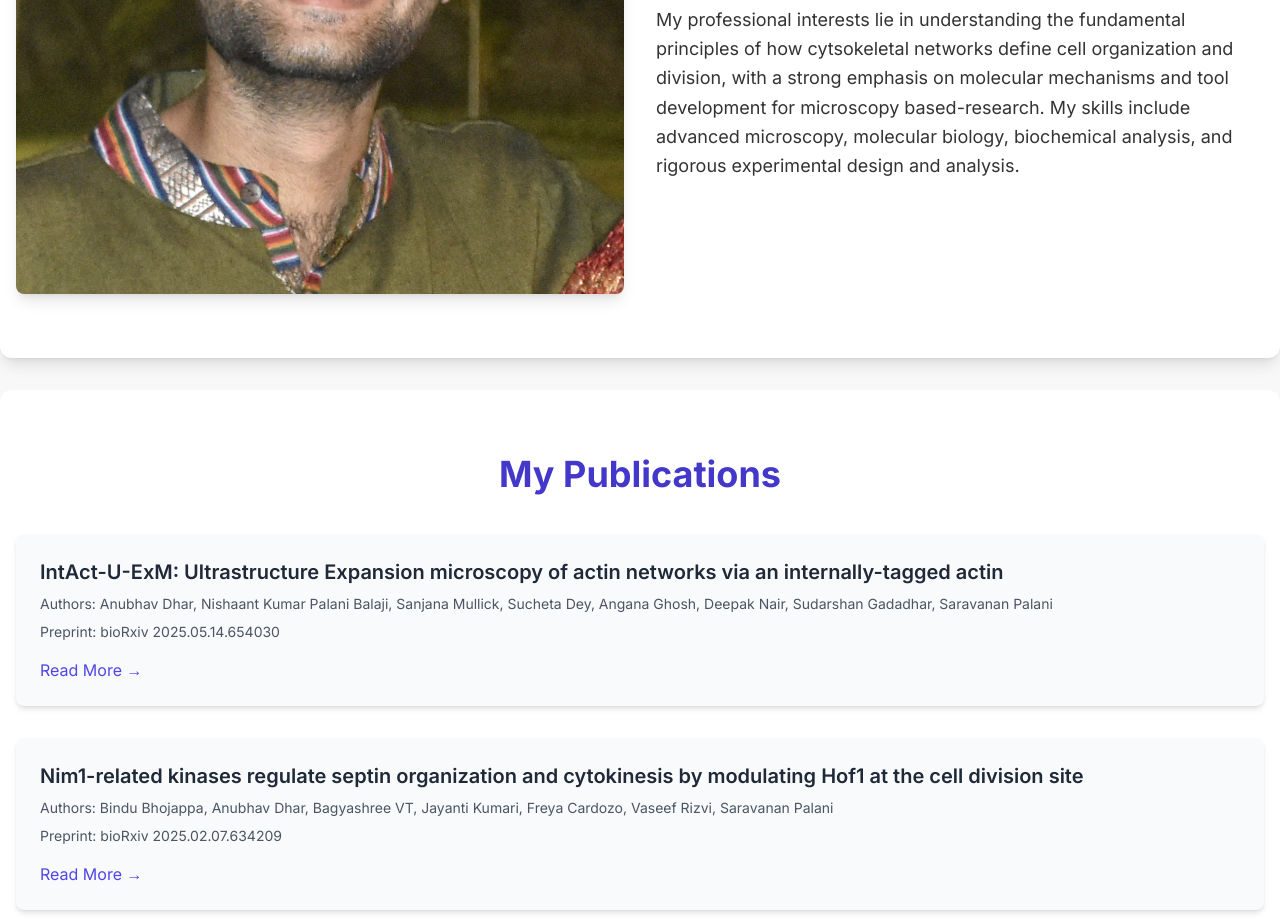
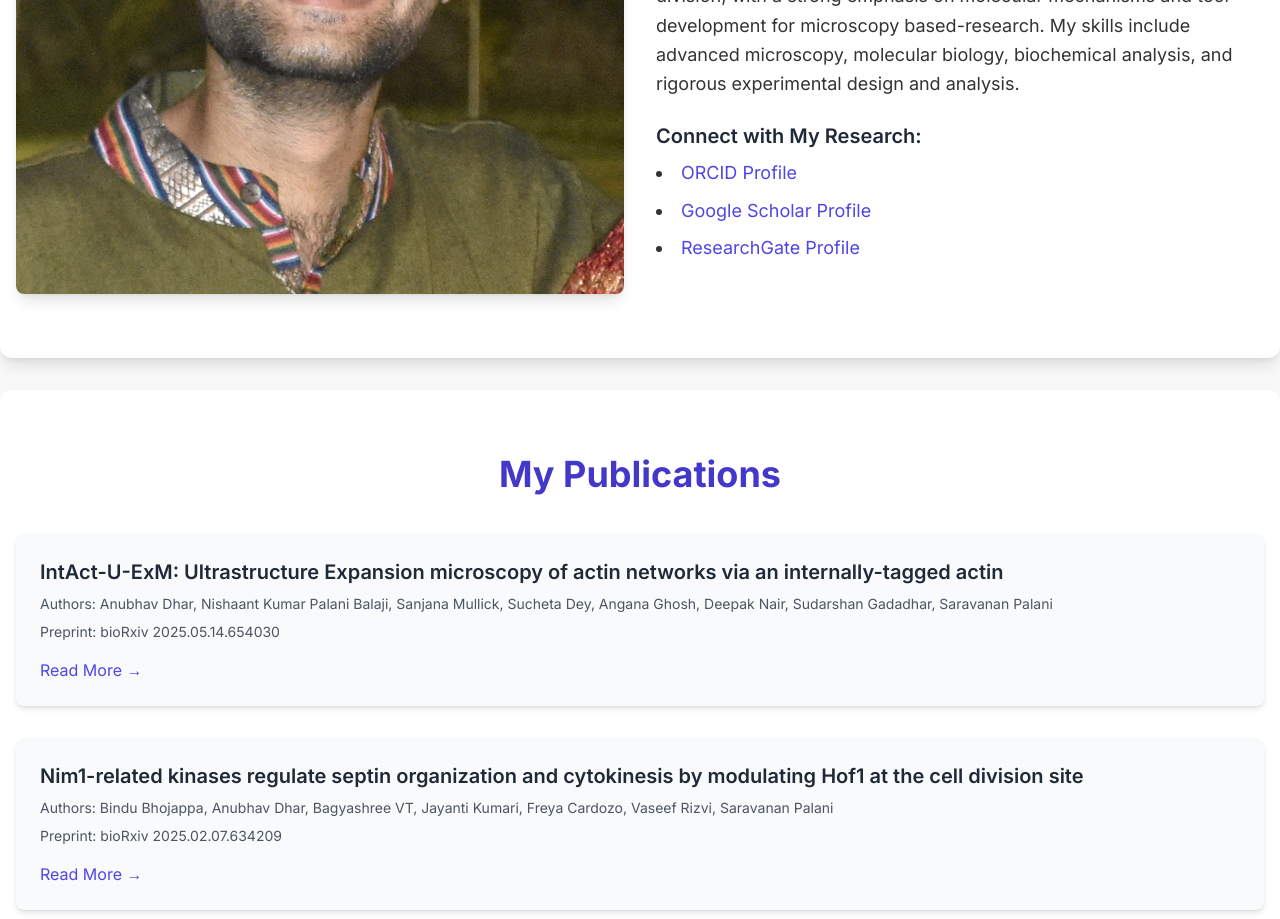
Before and after one commit to anubhavdhar97/anubhav_dhar, a plain HTML site: page index.html in a window 1280 px wide. Shown: the part 1100-2019 px from the top of the page. Drawn offline with nearby package versions, Linux system fonts and the light colour scheme.

Commit message:
Update index.html

```diff
--- a/index.html
+++ b/index.html
@@ -74,6 +74,26 @@
                 <p>
                     My professional interests lie in understanding the fundamental principles of how cytsokeletal networks define cell organization and division, with a strong emphasis on molecular mechanisms and tool development for microscopy based-research. My skills include advanced microscopy, molecular biology, biochemical analysis, and rigorous experimental design and analysis.
                 </p>
+                <div class="mt-6">
+                    <h3 class="text-xl font-semibold text-gray-800 mb-2">Connect with My Research:</h3>
+                    <ul class="list-disc list-inside space-y-2">
+                        <li>
+                            <a href="https://orcid.org/0000-0003-2483-757X" target="_blank" rel="noopener noreferrer" class="text-indigo-600 hover:text-indigo-800 font-medium">
+                                ORCID Profile <!-- Replace # with your ORCID profile URL -->
+                            </a>
+                        </li>
+                        <li>
+                            <a href="https://scholar.google.com/citations?user=pp9yCMIAAAAJ&hl=en" target="_blank" rel="noopener noreferrer" class="text-indigo-600 hover:text-indigo-800 font-medium">
+                                Google Scholar Profile <!-- Replace # with your Google Scholar profile URL -->
+                            </a>
+                        </li>
+                        <li>
+                            <a href="https://www.researchgate.net/profile/Anubhav-Dhar" target="_blank" rel="noopener noreferrer" class="text-indigo-600 hover:text-indigo-800 font-medium">
+                                ResearchGate Profile <!-- Replace # with your ResearchGate profile URL -->
+                            </a>
+                        </li>
+                    </ul>
+                </div>
             </div>
         </div>
     </section>
```
